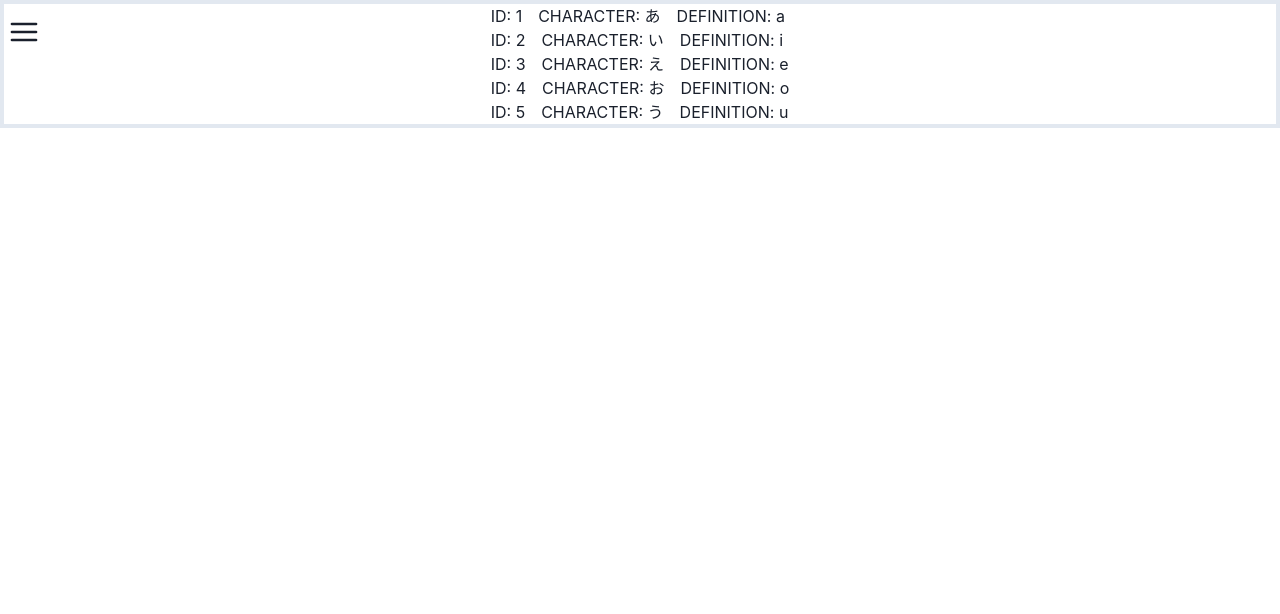
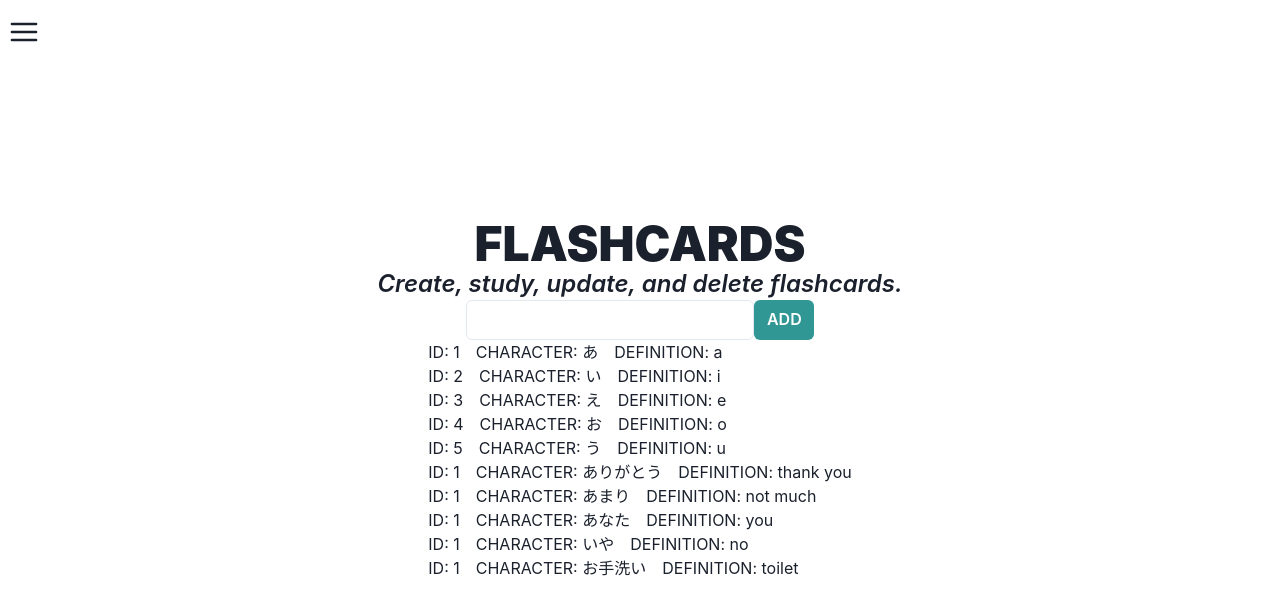
Before and after one commit to muuuy/japanese-dictionary, a React (Vite) app in the folder client/: page /flashcards in a window 1280 px wide. Shown: the top 614 px of the page. Built offline with nearby package versions, Linux system fonts and the light colour scheme.

Commit message:
working on search bar

```diff
--- a/client/src/App.tsx
+++ b/client/src/App.tsx
@@ -11,7 +11,7 @@ import Flashcards from "./pages/Flashcards";
 function App() {
   return (
     <Router>
-      <div className="flex">
+      <div className="flex min-h-screen">
         <Navbar />
         <div className="flex flex-1">
           <Routes>
--- a/client/src/components/Navbar.tsx
+++ b/client/src/components/Navbar.tsx
@@ -24,7 +24,7 @@ const Navbar = () => {
         onClick={handleClick}
       />
       <div
-        className="hidden flex-col h-screen w-fit bg-light-gray gap-4 items-center"
+        className="hidden flex-col h-screen w-fit bg-light-gray gap-4 items-center border-r-2 border-black"
         ref={sidebar}
       >
         <img src={Logo} className="scale-50 h-16 select-none" />
@@ -44,14 +44,13 @@ const Navbar = () => {
               <span className="sidebar--button-text">flashcards</span>
             </Button>
           </Link>
-
           <Button colorScheme="teal" variant="ghost" className="w-48">
             <span className="sidebar--button-text">temp</span>
           </Button>
+          <Button colorScheme="teal" variant="ghost" className="w-48">
+            <span className="sidebar--button-text">login</span>
+          </Button>
         </ButtonGroup>
-        <Button colorScheme="teal" variant="ghost" className="w-48">
-          <span className="sidebar--button-text">temp</span>
-        </Button>
       </div>
     </div>
   );
--- a/client/src/index.css
+++ b/client/src/index.css
@@ -5,6 +5,14 @@
 @layer components {
   .sidebar--button-text {
     @apply tracking-[0.3em] indent-[0.3em] font-black text-xl;
+  }
+
+  .page--header {
+    @apply text-5xl font-black;
+  }
+
+  .page--header-description {
+    @apply text-2xl font-semibold italic;
   }
 }
 
--- a/client/src/pages/Flashcards.tsx
+++ b/client/src/pages/Flashcards.tsx
@@ -1,4 +1,6 @@
-import { useState } from "react";
+import React, { useState } from "react";
+
+import { Input, Button } from "@chakra-ui/react";
 
 interface Flashcard {
   id: number;
@@ -13,20 +15,60 @@ const Flashcards = () => {
     { id: 3, character: "え", definition: "e" },
     { id: 4, character: "お", definition: "o" },
     { id: 5, character: "う", definition: "u" },
+    { id: 1, character: "ありがとう", definition: "thank you" },
+    { id: 1, character: "あまり", definition: "not much" },
+    { id: 1, character: "あなた", definition: "you" },
+    { id: 1, character: "いや", definition: "no" },
+    { id: 1, character: "お手洗い", definition: "toilet" },
   ]);
 
   const currentID = useState<number>(6);
+  const [input, setInput] = useState<string>("");
+
+  const handleChange = (event: React.ChangeEvent<HTMLInputElement>) => {
+    event.preventDefault();
+    setInput(event.target.value);
+    console.log(input);
+  };
+
+  const createFlashcard = () => {};
 
   return (
-    <div className="flex flex-col items-center justify-center flex-1 border-4">
-      <div className="flex flex-col flex-1">
-        {flashcards.map((flashcard) => (
-          <div className="flex flex-row gap-4">
-            <p>ID: {flashcard.id}</p>
-            <p>CHARACTER: {flashcard.character}</p>
-            <p>DEFINITION: {flashcard.definition}</p>
-          </div>
-        ))}
+    <div className="flex flex-col flex-1 justify-center items-center">
+      <h1 className="page--header">FLASHCARDS</h1>
+      <h2 className="page--header-description">
+        Create, study, update, and delete flashcards.
+      </h2>
+      <div className="flex flex-row">
+        <Input onChange={handleChange} name="add_flashcard" />
+        <Button onClick={createFlashcard} colorScheme="teal">
+          ADD
+        </Button>
+      </div>
+      <div>
+        {input === ""
+          ? flashcards.map((flashcard) => (
+              <div
+                className="flex flex-row gap-4"
+                key={`flashcard-${flashcard.id}`}
+              >
+                <p>ID: {flashcard.id}</p>
+                <p>CHARACTER: {flashcard.character}</p>
+                <p>DEFINITION: {flashcard.definition}</p>
+              </div>
+            ))
+          : flashcards
+              .filter((flashcard) => flashcard.character.includes(input))
+              .map((filteredCard) => (
+                <div
+                  className="flex flex-row gap-4"
+                  key={`flashcard-${filteredCard.id}`}
+                >
+                  <p>ID: {filteredCard.id}</p>
+                  <p>CHARACTER: {filteredCard.character}</p>
+                  <p>DEFINITION: {filteredCard.definition}</p>
+                </div>
+              ))}
       </div>
     </div>
   );
--- a/client/src/pages/WhiteboardForm.tsx
+++ b/client/src/pages/WhiteboardForm.tsx
@@ -3,15 +3,15 @@ import CreateRoomForm from "../components/WhiteboardFormComponents/CreateRoomFor
 
 const WhiteboardForm = () => {
   return (
-    <>
-      <div className="inset-0 top-60  absolute flex flex-col items-center">
-        <h1 className="text-5xl font-black">WHITEBOARD</h1>
-        <h2 className="text-2xl font-semibold italic">
+    <div className="flex flex-1 flex-col justify-center">
+      <div className="flex flex-col items-center mb-20 -mt-20">
+        <h1 className="page--header">WHITEBOARD</h1>
+        <h2 className="page--header-description">
           Practice writing characters by yourself or with others!
         </h2>
       </div>
-      <div className="flex flex-row flex-1">
-        <div className="flex flex-col w-1/2 h-screen justify-center items-center">
+      <div className="flex flex-row order-4">
+        <div className="flex flex-col w-1/2 justify-center items-center">
           <h3 className="text-4xl font-black">CREATE ROOM</h3>
           <p className="text-center mb-2 italic">
             Create a room to play by yourself or share the generated code with
@@ -19,7 +19,7 @@ const WhiteboardForm = () => {
           </p>
           <CreateRoomForm />
         </div>
-        <div className="flex flex-col w-1/2 h-screen justify-center items-center">
+        <div className="flex flex-col w-1/2 justify-center items-center">
           <h3 className="text-4xl font-black">JOIN ROOM</h3>
           <p className="text-center mb-2 italic">
             Join an existing room to practice with others!
@@ -27,7 +27,7 @@ const WhiteboardForm = () => {
           <JoinRoomForm />
         </div>
       </div>
-    </>
+    </div>
   );
 };
 
--- a/client/tailwind.config.js
+++ b/client/tailwind.config.js
@@ -22,6 +22,7 @@ module.exports = {
         "light-green": "#e7f1ea",
         "light-blue": "#e7e9f1",
         "light-pink": "#f1e7ee",
+        "teal": "#319795",
         border: "hsl(var(--border))",
         input: "hsl(var(--input))",
         ring: "hsl(var(--ring))",
```
